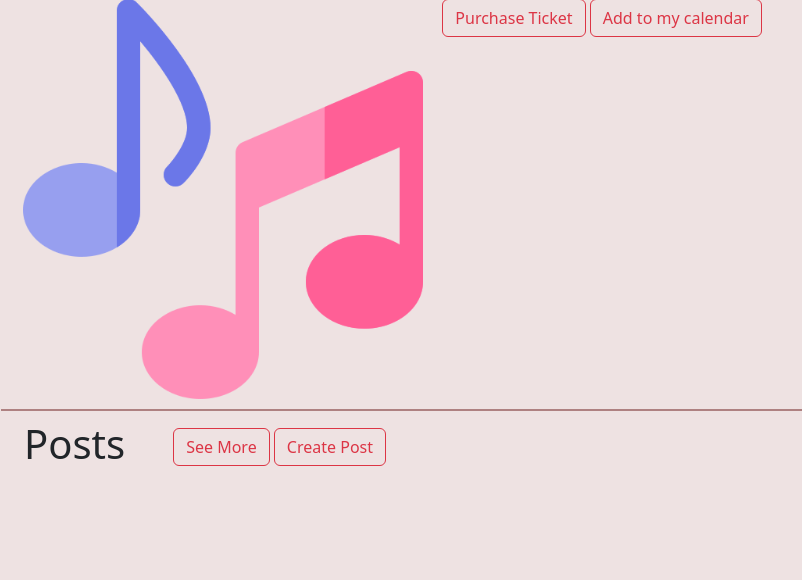
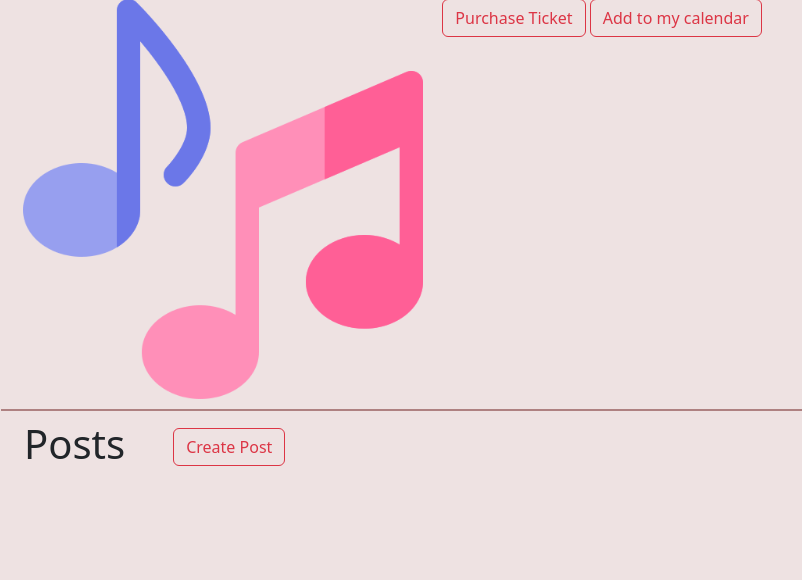
Before and after one commit to cs353-project/Local_Events_App, a PHP site: page /details.php?id=1 in a window 1280 px wide. Shown: the part 128-708 px from the top of the page, without its empty margins (0-802 px from the left). Run offline with PHP 8.4, Linux system fonts and the light colour scheme; data that the repository does not hold is empty.

Commit message:
Update details.php

```diff
--- a/details.php
+++ b/details.php
@@ -57,7 +57,6 @@
                 <h1>Posts</h1>
             </div>
             <div class="mx-5 mt-2">
-                <a type="button" class="btn btn-outline-danger" href="search_event.php">See More</a>
                 <a type="button" class="btn btn-outline-danger" href="search_event.php">Create Post</a>
             </div>
         </div>
```
